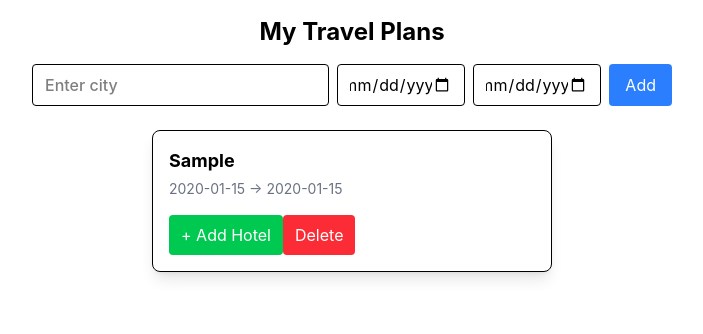
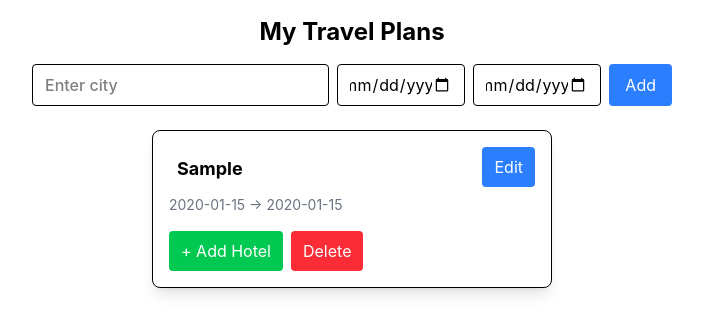
Before and after one commit to torisan123/React-Practice, a React (Vite) app: page / in a window 1280 px wide. Both pictures are taken after typing "Sample", "2020-01-15", "2020-01-15" into the empty fields and a click on the button "Add". Shown: the top 334 px of the page, without its empty margins (288-991 px from the left). Built offline with nearby package versions, Linux system fonts and the light colour scheme.

Commit message:
Add city editing functionality to StayCard

```diff
--- a/src/App.jsx
+++ b/src/App.jsx
@@ -78,6 +78,17 @@ function App() {
     setStays(updated);
   }
 
+  function onUpdateStay(id, updateStay) {
+    setStays(prev => {
+      return prev.map((s) => {
+        if (s.id === id) {
+          return { ...s, ...updateStay };
+        }
+        return s;
+      })
+    });
+  }
+
   return (
     <>
       <h1 className="text-2xl font-bold text-center mt-4">My Travel Plans</h1>
@@ -100,7 +111,7 @@ function App() {
         {stays.length === 0 && <p className="text-center text-gray-500 mt-4">No travel plans yet. Start by adding a city!</p>}
         {stays.map((stay) => (
           <li className="mb-4" key={stay.id}>
-            <StayCard stay={stay} onDelete={() => onDeleteStay(stay.id)} onAddHotel={onAddHotel} onDeleteHotel={onDeleteHotel} />
+            <StayCard stay={stay} onDelete={() => onDeleteStay(stay.id)} onAddHotel={onAddHotel} onDeleteHotel={onDeleteHotel} onUpdateStay={onUpdateStay} />
           </li>
         ))}
       </ul>
--- a/src/components/StayCard.jsx
+++ b/src/components/StayCard.jsx
@@ -1,15 +1,72 @@
 import { useState } from "react";
 import HotelCard from "./HotelCard";
 
-function StayCard({ stay, onDelete, onAddHotel, onDeleteHotel }) {
+function StayCard({ stay, onDelete, onAddHotel, onDeleteHotel, onUpdateStay }) {
   const [hotelName, setHotelName] = useState("");
   const [checkInDate, setCheckInDate] = useState("");
   const [checkOutDate, setCheckOutDate] = useState("");
   const [isHotelFormOpen, setIsHotelFormOpen] = useState(false);
+  const [isEditing, setIsEditing] = useState(false);
+  const [editCity, setEditCity] = useState(stay.city);
 
   return (
     <div className="border rounded-lg p-4 shadow-lg bg-white mb-4">
-      <h3 className="text-lg font-bold">{stay.city}</h3>
+      <div className="flex justify-between items-start">
+        {isEditing ? (
+          <>
+            <input
+              value={editCity}
+              onChange={(e) => {
+                setEditCity(e.target.value);
+              }}
+              onKeyDown={(e) => {
+                if (e.key === 'Enter') {
+                  onUpdateStay(stay.id, { city: editCity });
+                  setIsEditing(false);
+                }
+                else if (e.key === 'Escape') {
+                  setEditCity(stay.city);
+                  setIsEditing(false);
+                }
+              }}
+              className="text-lg border-blue-400 bg-blue-50 rounded w-full mr-2 px-3 py-2"
+            />
+            <button
+              className="bg-green-500 text-white ml-2 px-3 py-2 rounded hover:bg-green-600 transition"
+              onClick={() => {
+                if (!editCity.trim()) {
+                  alert("City name cannot be empty.");
+                  return;
+                }
+                onUpdateStay(stay.id, { city: editCity });
+                setIsEditing(false);
+              }}
+            >
+              Save
+            </button>
+            <button
+              className="bg-gray-500 text-white ml-2 px-3 py-2 rounded hover:bg-gray-600 transition"
+              onClick={() => {
+                setEditCity(stay.city);
+                setIsEditing(false);
+              }}
+            >
+              Cancel
+            </button>
+          </>
+        ) : (
+          <>
+            <h3 className="text-lg p-2 font-bold w-full">{stay.city}</h3>
+            <button
+              className="bg-blue-500 text-white ml-2 px-3 py-2 rounded hover:bg-blue-600 transition"
+              onClick={() => setIsEditing(true)}
+            >
+              Edit
+            </button>
+          </>
+        )}
+      </div>
+
       <p className="text-sm text-gray-500 mt-1">
         {stay.startDate} → {stay.endDate}
       </p>
@@ -62,14 +119,14 @@ function StayCard({ stay, onDelete, onAddHotel, onDeleteHotel }) {
             type="submit"
             className="bg-green-500 text-white px-3 py-2 rounded hover:bg-green-600 transition"
           >
-            Register
+            Save
           </button>
         </form>
       )}
 
       <button
         onClick={() => setIsHotelFormOpen(!isHotelFormOpen)}
-        className="bg-green-500 text-white px-3 py-2 rounded hover:bg-green-600 transition"
+        className="bg-green-500 text-white mr-2 px-3 py-2 rounded hover:bg-green-600 transition"
       >
         {isHotelFormOpen ? "Cancel" : "+ Add Hotel"}
       </button>
```
